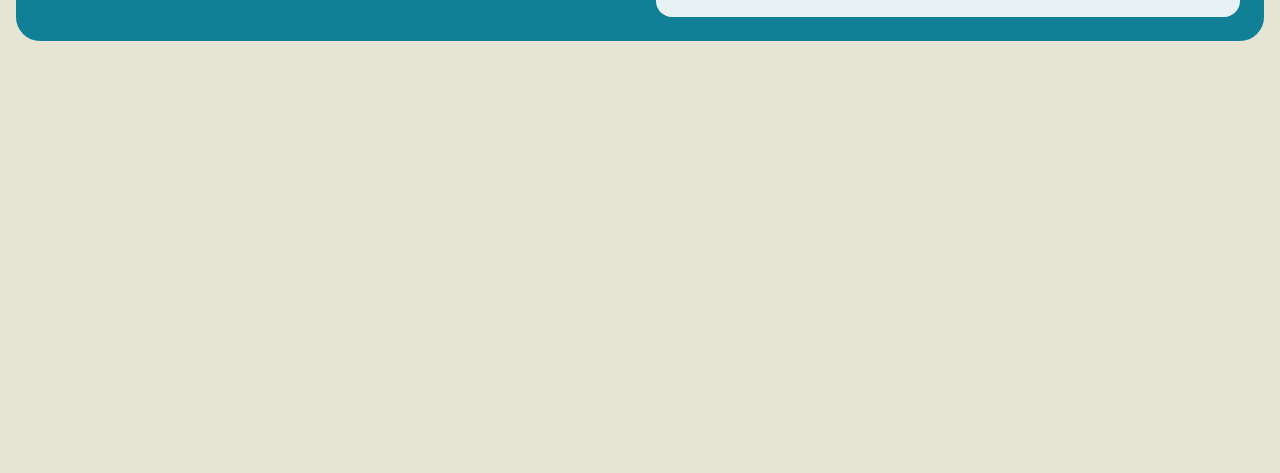
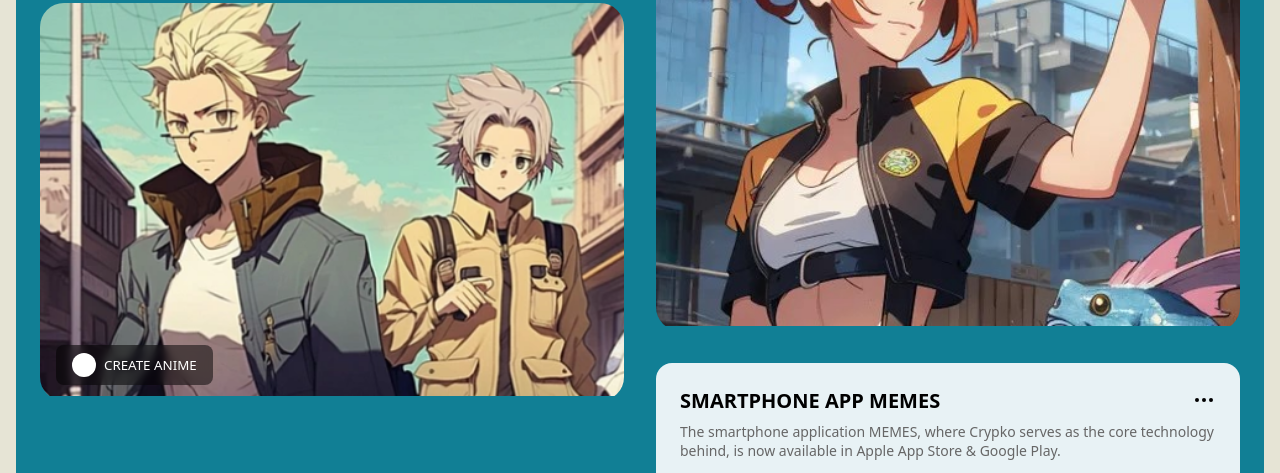
Before and after one commit to marin3-x/amine-website, a plain HTML site: page index.html in a window 1280 px wide. Shown: the part 528-1001 px from the top of the page. Before the commit the page ends 800 px from the top, so only its background shows below. Drawn offline with nearby package versions, Linux system fonts and the light colour scheme; the site is published under a folder, as on GitHub Pages, so addresses that start at the root find nothing.

Commit message:
Update index.html

```diff
--- a/index.html
+++ b/index.html
@@ -281,7 +281,7 @@
             <div>
                 <h1 class="title">ANIME CHARACTER GENERATION</h1>
                 <div class="image-container">
-                    <img src="/image.png" alt="Anime characters in urban setting">
+                    <img src="image.png" alt="Anime characters in urban setting">
                     <button class="create-btn">CREATE ANIME</button>
                 </div>
             </div>
@@ -300,7 +300,7 @@
                 </div>
 
                 <div class="image-container">
-                    <img src="/anime.jpg" alt="Anime character with goggles">
+                    <img src="anime.jpg" alt="Anime character with goggles">
                     <div class="dots">
                         <div class="dot"></div>
                         <div class="dot"></div>
```
